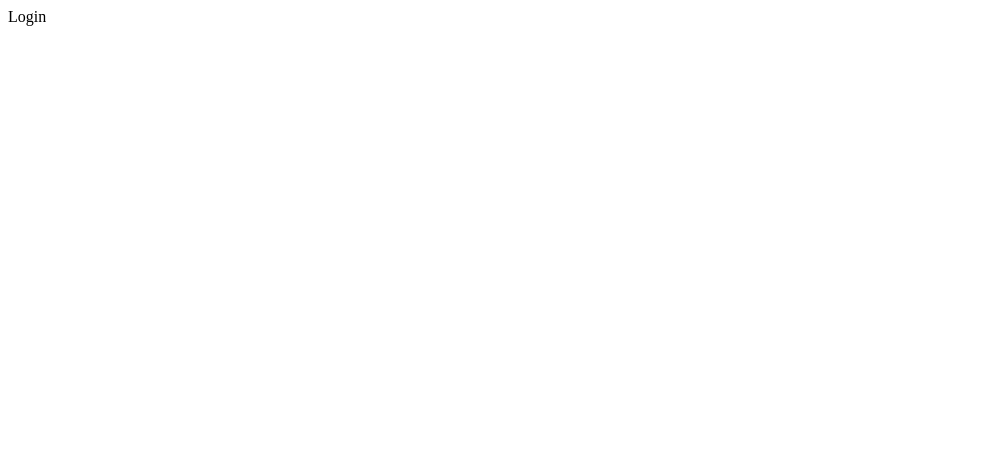
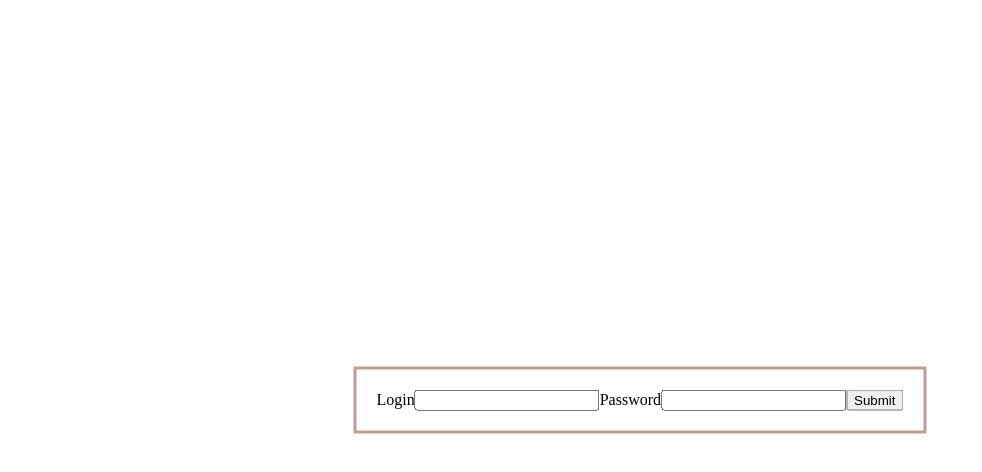
Before and after one commit to TheKr1d/chat, a React (Create React App) app: page /login in a window 1280 px wide. Shown: the top 472 px of the page, without its empty margins (0-982 px from the left). Built offline with nearby package versions, Linux system fonts and the light colour scheme.

Commit message:
add login form

```diff
--- a/package.json
+++ b/package.json
@@ -8,6 +8,7 @@
     "@testing-library/jest-dom": "^5.17.0",
     "@testing-library/react": "^13.4.0",
     "@testing-library/user-event": "^13.5.0",
+    "formik": "^2.4.3",
     "make": "^0.8.1",
     "react": "^18.2.0",
     "react-dom": "^18.2.0",
--- a/src/App.css
+++ /dev/null
@@ -1,3 +0,0 @@
-div {
-  color: red;
-}
--- /dev/null
+++ b/src/css/login.css
@@ -0,0 +1,17 @@
+.container {
+    width: 100%;
+    max-width: 1200px;
+    margin: 0 auto;
+}
+
+.form {
+    margin: 0;
+    padding: 20px;
+    text-align: center;
+    position: absolute;
+    top: 50%;
+    left: 50%;
+    margin-right: -50%;
+    transform: translate(-50%, -50%);
+    border: 3px solid #c59a9a;
+}
--- a/src/index.css
+++ /dev/null
@@ -1,13 +0,0 @@
-body {
-  margin: 0;
-  font-family: -apple-system, BlinkMacSystemFont, 'Segoe UI', 'Roboto', 'Oxygen',
-    'Ubuntu', 'Cantarell', 'Fira Sans', 'Droid Sans', 'Helvetica Neue',
-    sans-serif;
-  -webkit-font-smoothing: antialiased;
-  -moz-osx-font-smoothing: grayscale;
-}
-
-code {
-  font-family: source-code-pro, Menlo, Monaco, Consolas, 'Courier New',
-    monospace;
-}
--- a/src/routes/login.jsx
+++ b/src/routes/login.jsx
@@ -1,7 +1,42 @@
+import "../css/login.css";
+import { useFormik } from 'formik';
+
 export default function Login() {
+    const initialValues = {
+        login: '',
+        password: ''
+    };
+    const formik = useFormik({
+        initialValues,
+        onSubmit: values => {
+            alert(JSON.stringify(values, null, 2));
+        },
+    });
+
+
+    //alert(JSON.stringify(values, null, 2));
     return (
-        <>
-            <div id="login">Login</div>
-        </>
+        <div className="container">
+            <form onSubmit={formik.handleSubmit} className="form">
+                <label htmlFor="login">Login</label>
+                <input
+                    id="login"
+                    name="login"
+                    type="text"
+                    onChange={formik.handleChange}
+                    value={formik.values.login}
+                />
+                <label htmlFor="login">Password</label>
+                <input
+                    id="password"
+                    name="password"
+                    type="password"
+                    onChange={formik.handleChange}
+                    value={formik.values.password}
+                />
+                <button type="submit">Submit</button>
+
+            </form>
+        </div>
     )
 }
```
Also changed, not shown: public/index.html (+5 -25 lines), src/logo.svg (deleted), 1 other file (tests, documents, lock files or other folders).
